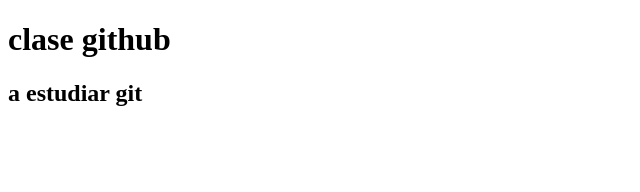
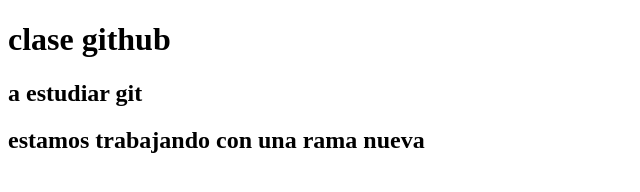
Before and after one commit to cardenasmaximiliano/estudiando-git-, a plain HTML site: page index.html in a window 1280 px wide. Shown: the whole page, without its empty margins (0-640 px from the left). Drawn offline with Linux system fonts and the light colour scheme.

Commit message:
creacion de la seccion con h2 en ramita-nueva

```diff
--- a/index.html
+++ b/index.html
@@ -13,6 +13,9 @@
         <section>
             <h2>a estudiar git </h2>
         </section>
+        <section>
+            <h2> estamos trabajando con una rama nueva</h2>
+        </section>
     </main>
     <footer>
 
```
